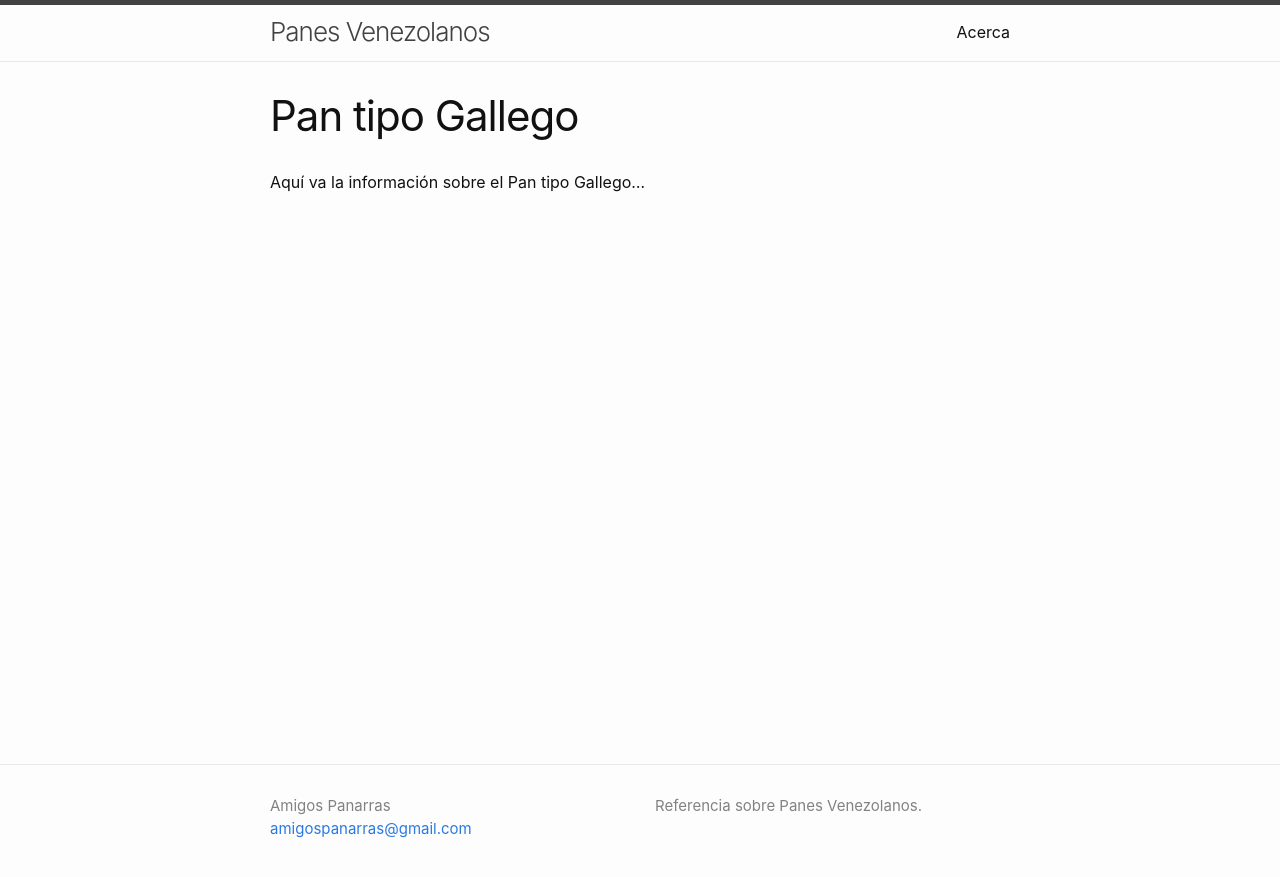
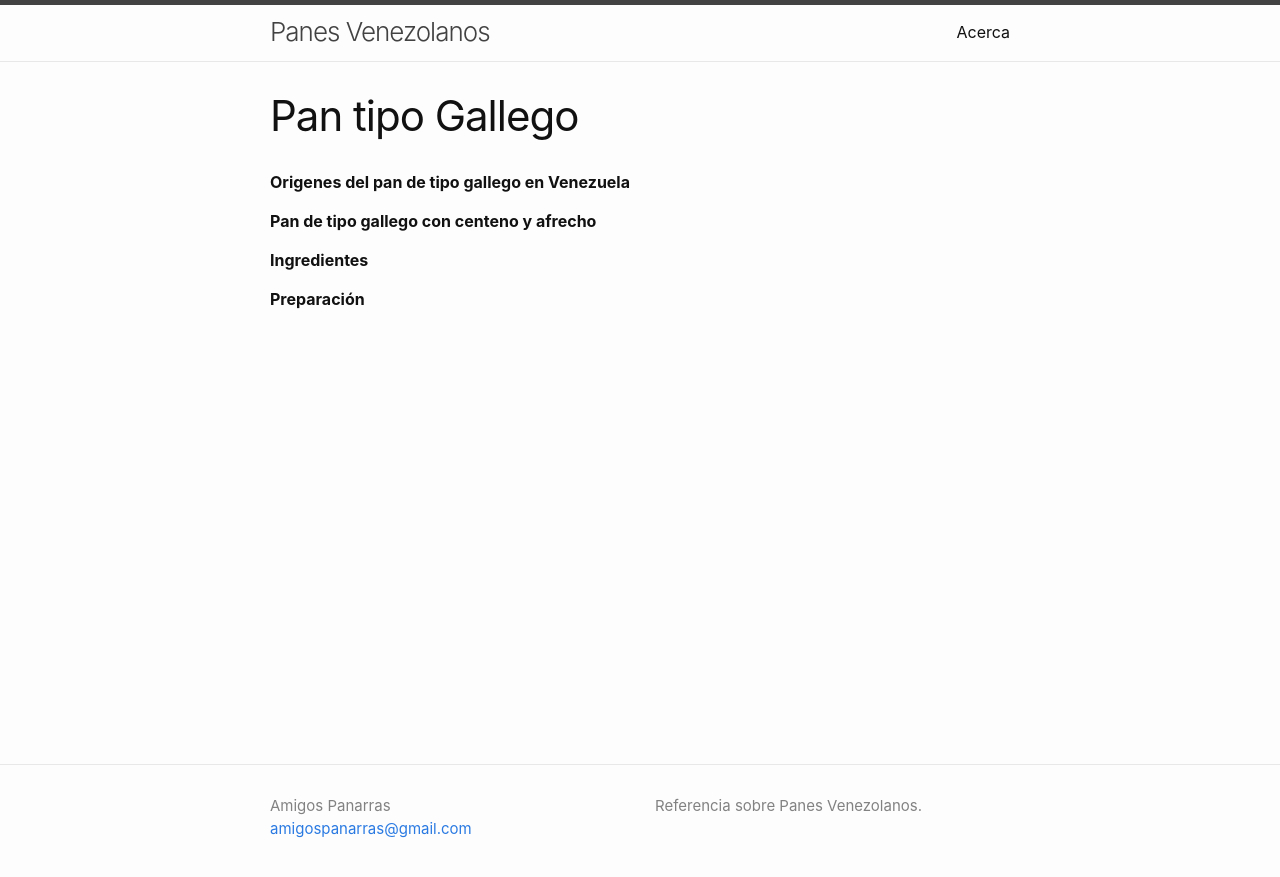
Before and after one commit to mapadepanesvenezolanos/mapadepanesvenezolanos.github.io, a Jekyll site: the page built from _posts/2022-03-21-gallego.markdown, in a window 1280 px wide. Shown: the top 877 px of the page. Built offline with Jekyll 4.4.1, drawn with Linux system fonts in a browser that asks for light colours.

Commit message:
Estructura del articulo Pan tipo gallego

```diff
--- a/_posts/2022-03-21-gallego.markdown
+++ b/_posts/2022-03-21-gallego.markdown
@@ -6,4 +6,10 @@ permalink: /gallego/
 categories: pan rustico capital
 ---
 
-Aquí va la información sobre el Pan tipo Gallego...
+**Origenes del pan de tipo gallego en Venezuela**
+
+**Pan de tipo gallego con centeno y afrecho**
+
+**Ingredientes**
+
+**Preparación**
```
